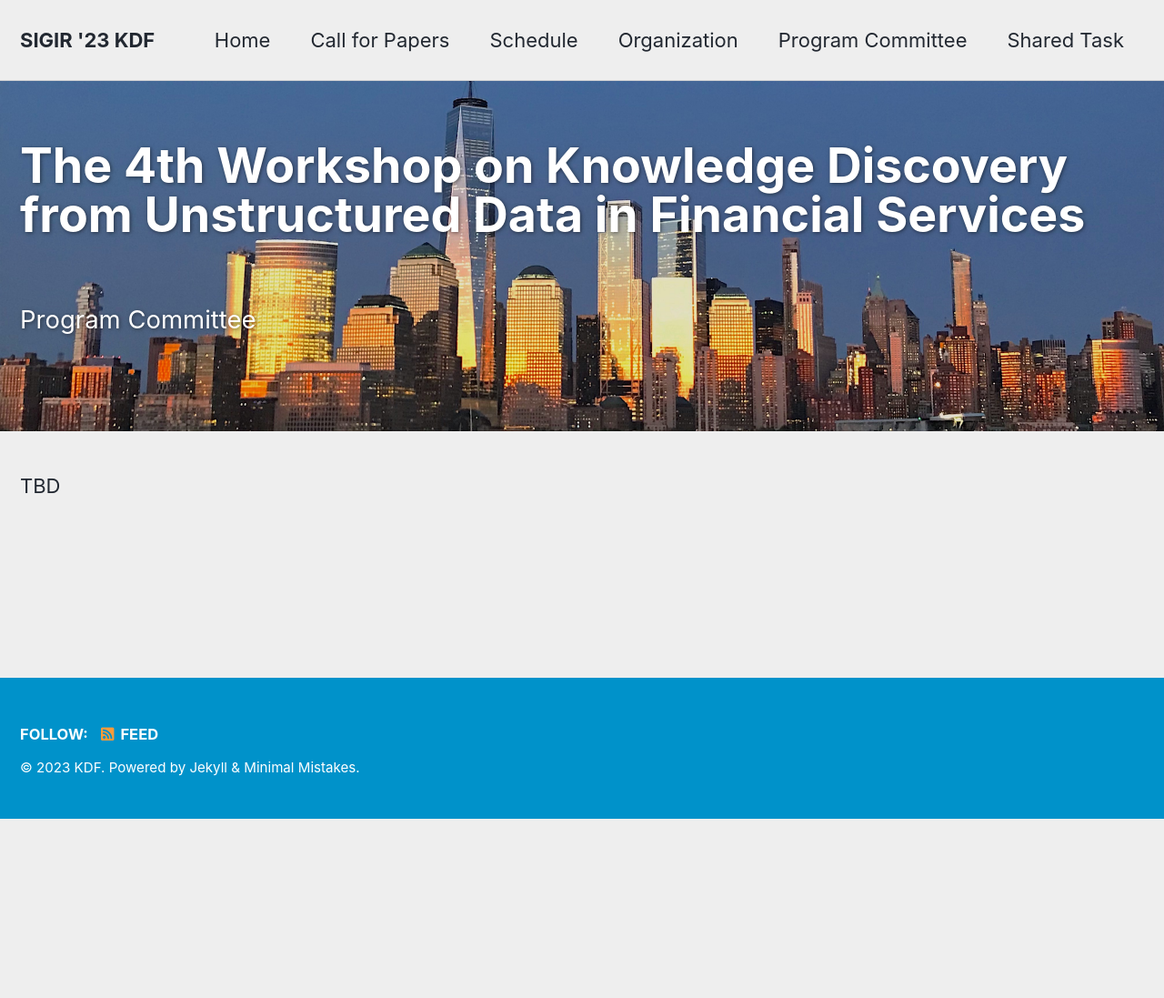
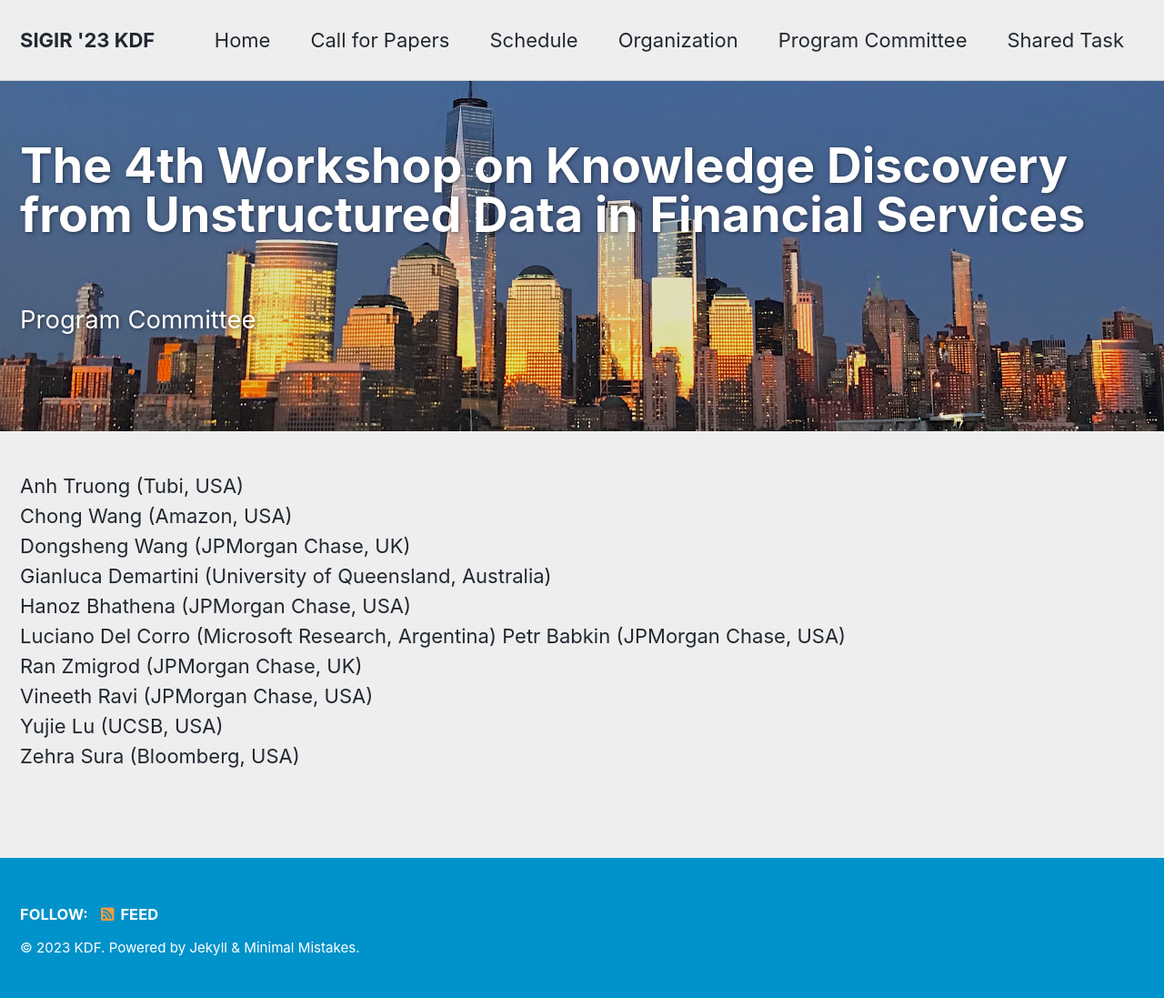
Before and after one commit to kdf-workshop/kdf23, a Jekyll site: the page built from _pages/program_committee.md, in a window 1280 px wide. Shown: the whole page at 91% size. Built offline with Jekyll 4.4.1, drawn with Linux system fonts in a browser that asks for light colours; cached includes are drawn as plain includes; before the commit the page ends 900 px from its top, so only the background shows below that.

Commit message:
Update program_committee.md

```diff
--- a/_pages/program_committee.md
+++ b/_pages/program_committee.md
@@ -8,24 +8,20 @@ header:
 excerpt: "<br/>Program Committee<br/>"
 ---
 
-TBD
-<!--
-Akshat Gupta (JPMorgan Chase, USA)<br>
-Anh Truong (Capital One, USA)<br>
-Charese Smiley (JPMorgan Chase, USA)<br>
-Chen Li (Verantos Inc, USA)<br>
+
+Anh Truong (Tubi, USA)<br>
+Chong Wang (Amazon, USA)<br>
+Dongsheng Wang (JPMorgan Chase, UK)<br>
 Gianluca Demartini (University of Queensland, Australia)<br>
-Hongda Shen (Interos Inc, USA)<br>
-Liao Zhu (Two Sigma, USA)<br>
-Natraj Raman (JPMorgan Chase, UK)<br>
-Niccolo Dalmasso (JPMorgan Chase, USA)<br>
+Hanoz Bhathena (JPMorgan Chase, USA)<br>
+Luciano Del Corro (Microsoft Research, Argentina)
 Petr Babkin (JPMorgan Chase, USA)<br>
-Sumanta Basu (Cornell University, USA)<br>
-Tuka Alhanai (New York University, UAE)<br>
-Yanci Zhang (University of Pennsylvania, USA)<br>
+Ran Zmigrod (JPMorgan Chase, UK)<br>
 Vineeth Ravi (JPMorgan Chase, USA)<br>
+Yujie Lu (UCSB, USA)<br>
 Zehra Sura (Bloomberg, USA)<br>
--->
+
+
 
 <!--
 Anthony Liu (Kensho, USA)<br>
```
